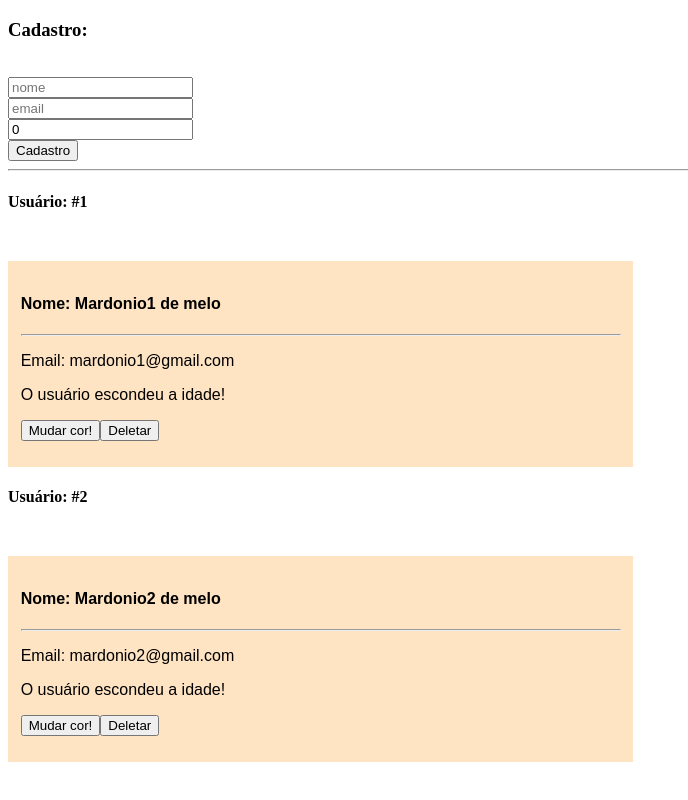
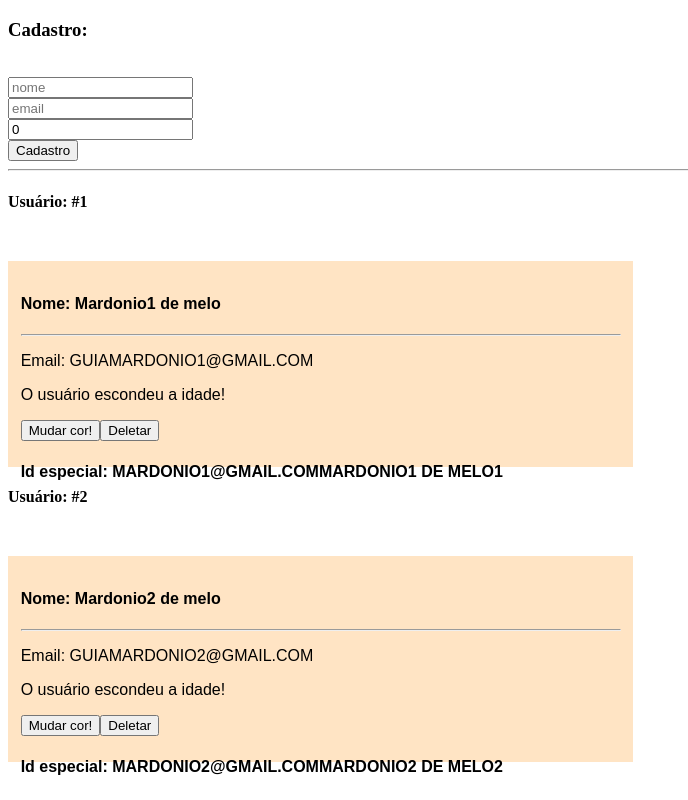
Before and after one commit to MardonioMelo/guia_clientes, a Vue app: page / in a window 1280 px wide. Shown: the whole page, without its empty margins (0-688 px from the left). Built offline with nearby package versions, Linux system fonts and the light colour scheme.

Commit message:
Aula 19 e 20

```diff
--- a/src/components/Cliente.vue
+++ b/src/components/Cliente.vue
@@ -2,11 +2,12 @@
   <div :class="{ cliente: !isPremium, 'cliente-premium': isPremium }">
     <h4>Nome: {{ cliente.nome }}</h4>
     <hr />
-    <p>Email: {{ cliente.email }}</p>
+    <p>Email: {{ processarEmail }}</p>
     <p v-if="showIdade === true">Idade: {{ cliente.idade }}</p>
     <p v-else>O usuário escondeu a idade!</p>
     <button @click="mudarCor">Mudar cor!</button>
     <button @click="emitirEventoDelete">Deletar</button>
+    <h4>Id especial: {{ idEspecial }}</h4>
   </div>
 </template>
 
@@ -34,11 +35,19 @@ export default {
         component: this,
       });
     },
-
     testar: function () {
-        console.log("testando para valer!");
-        alert('ok');
-    }
+      console.log("testando para valer!");
+      alert("ok");
+    },
+  },
+  computed: {
+    processarEmail() {
+      return "GUIA" + this.cliente.email.toUpperCase();
+    },
+    idEspecial: function () {
+      var str = this.cliente.email + this.cliente.nome + this.cliente.id;
+      return str.toUpperCase();
+    },
   },
 };
 </script>
```
Also changed, not shown: 1 other file (tests, documents, lock files or other folders).
